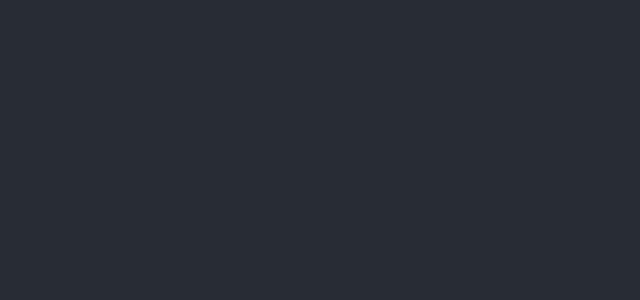
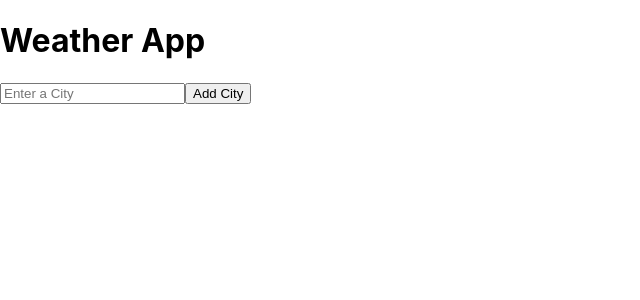
Before and after one commit to Amisha-Prathyanga/Weather-App, a React (Create React App) app in the folder weather/: page /addCity in a window 1280 px wide. Shown: the top 300 px of the page, without its empty margins (0-640 px from the left). Built offline with nearby package versions, Linux system fonts and the light colour scheme.

Commit message:
addcity, header, home and use fetch

```diff
--- a/weather/package.json
+++ b/weather/package.json
@@ -6,7 +6,9 @@
     "@testing-library/jest-dom": "^5.16.5",
     "@testing-library/react": "^13.4.0",
     "@testing-library/user-event": "^13.5.0",
+    "bootstrap": "^5.2.3",
     "react": "^18.2.0",
+    "react-bootstrap": "^2.7.0",
     "react-dom": "^18.2.0",
     "react-router-dom": "^6.8.0",
     "react-scripts": "5.0.1",
--- a/weather/src/App.js
+++ b/weather/src/App.js
@@ -1,12 +1,19 @@
-import './App.css';
+import "./App.css";
+import {BrowserRouter as Router, Route, Routes} from "react-router-dom";
+import Header from "./components/header";
+import AddCity from './components/addCity';
+import Home from './Pages/Home';
+
 
 function App() {
   return (
-    <div className="App">
-      <header className="App-header">
-
-      </header>
-    </div>
+    <Router>
+      <Header/>
+      <Routes>
+        <Route path="/" element={<Home/>}/>
+        <Route path="/addCity" element={<AddCity/>}/>
+      </Routes>
+    </Router>
   );
 }
 
--- /dev/null
+++ b/weather/src/Pages/Home.js
@@ -0,0 +1,10 @@
+import AddCity from "../components/addCity";
+const Home = () => {
+    return (
+        <>
+            <AddCity/>
+        </>
+     );
+}
+
+export default Home;
--- /dev/null
+++ b/weather/src/components/addCity.js
@@ -0,0 +1,20 @@
+import Button from 'react-bootstrap/Button';
+import Form from 'react-bootstrap/Form';
+import InputGroup from 'react-bootstrap/InputGroup';
+
+const AddCity = () => {
+    return (
+        <InputGroup className="mb-3">
+        <Form.Control
+          placeholder="Enter a City"
+          aria-label="Recipient's username"
+          aria-describedby="basic-addon2"
+        />
+        <Button variant="outline-secondary" id="button-addon2">
+          Add City
+        </Button>
+      </InputGroup>
+     );
+}
+
+export default AddCity;
--- /dev/null
+++ b/weather/src/components/header.js
@@ -0,0 +1,7 @@
+const Header = () => {
+    return (
+       <h1>Weather App</h1>
+     );
+}
+
+export default Header;
```
Also changed, not shown: weather/src/components/useFetch.js (added, +43 -0 lines), 1 other file (tests, documents, lock files or other folders).
